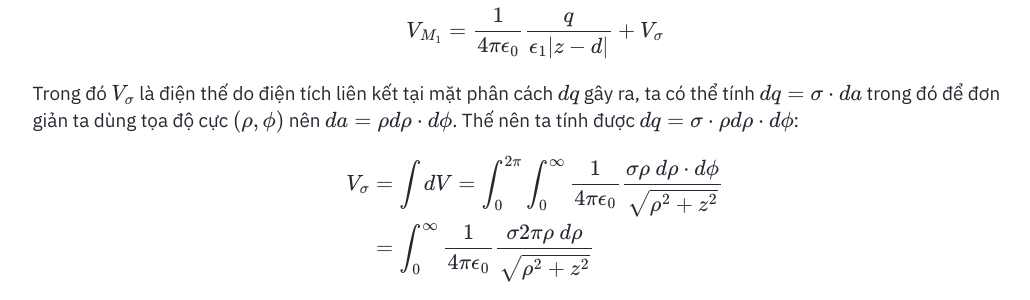
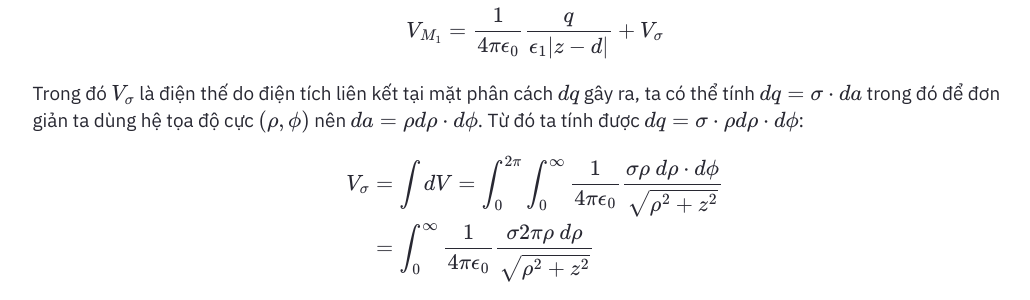
Before and after one commit to SilverTD/SilverTD.github.io, a Jekyll site: the page built from _posts/2024-3-31-Anh-dien-trong-moi-truong-dien-moi.md, in a window 1280 px wide and 900 px high, scrolled down 4986 px. Shown: the part 179-479 px from the top of the window, without its empty margins (105-1135 px from the left). Built offline with Jekyll 4.4.1, drawn with Linux system fonts in a browser that asks for light colours; formulas are drawn with MathJax 3.

Commit message:
Update 2024-3-31-Anh-dien-trong-moi-truong-dien-moi.md

```diff
--- a/_posts/2024-3-31-Anh-dien-trong-moi-truong-dien-moi.md
+++ b/_posts/2024-3-31-Anh-dien-trong-moi-truong-dien-moi.md
@@ -188,7 +188,7 @@ $$
 V_{M_1} = \frac{1}{4 \pi \epsilon_0} \frac{q}{\epsilon_1 | z - d|} + V_{\sigma}
 $$
 
-Trong đó $V_\sigma$ là điện thế do điện tích liên kết tại mặt phân cách $dq$ gây ra, ta có thể tính $dq = \sigma \cdot da$ trong đó để đơn giản ta dùng tọa độ cực $(\rho, \phi)$ nên $da = \rho d\rho \cdot d \phi$. Thế nên ta tính được $dq = \sigma \cdot \rho d\rho \cdot d\phi$:
+Trong đó $V_\sigma$ là điện thế do điện tích liên kết tại mặt phân cách $dq$ gây ra, ta có thể tính $dq = \sigma \cdot da$ trong đó để đơn giản ta dùng hệ tọa độ cực $(\rho, \phi)$ nên $da = \rho d\rho \cdot d \phi$. Từ đó ta tính được $dq = \sigma \cdot \rho d\rho \cdot d\phi$:
 
 $$
 \begin{equation*}
```
